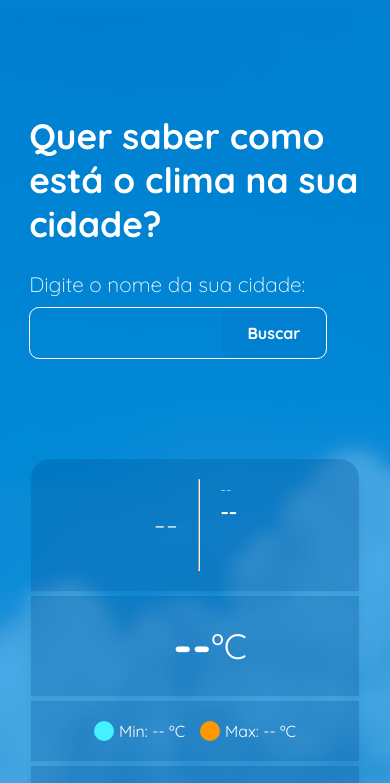
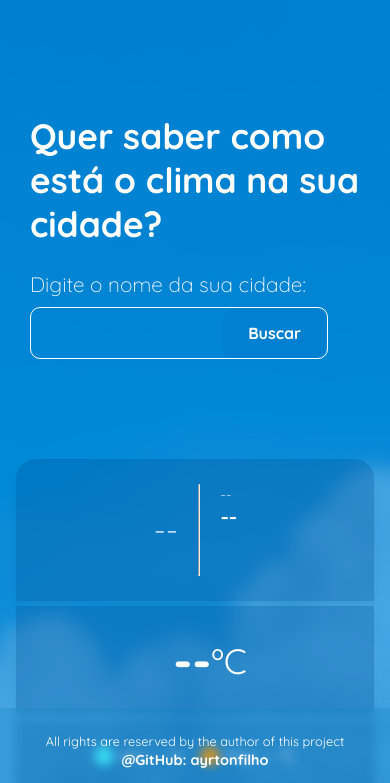
Before and after one commit to ayrtonfilho/weather.reports.io, a plain HTML site: page index.html in a window 390 px wide. Shown: the part 61-844 px from the top of the page. Drawn offline with Linux system fonts and the light colour scheme.

Commit message:
update media css

```diff
--- a/index.html
+++ b/index.html
@@ -110,6 +110,10 @@
 
             </div><!---->
 
+            <footer>
+                <p>All rights are reserved by the author of this project</p>
+                <span>@GitHub: ayrtonfilho</span>
+            </footer>
         </div><!---->
 
     </main>
--- a/src/css/main.css
+++ b/src/css/main.css
@@ -39,18 +39,18 @@ main.dark-mode header{
 
 main header{
     height: 75px;
-    background-color: #0180d2;
+    max-width: 1800px;
+    margin: 0 auto;
 }
 
-main header .logo-header{
+main header .logo-header {
     display: flex;
     align-items: center;
     height: 100%;
-    padding-left: 30px;
-    padding-right: 30px;
     max-width: 1800px;
     margin: 0 auto;
     position: relative;
+    padding-left: 30px;
 }
 
 main header .analitycs{
@@ -68,24 +68,25 @@ main header .logo-header img{
 
 main{
     height: 100%;
-    background-image: url("./../img/background.png");
-    background-size: cover;
+    background-image: url(./../img/background.png);
     background-position: center;
     background-color: #018de6;
     transition: 0.3s linear;
 }
+
 .content-main{
     height: calc(100% - 75px);
-    display: flex;
+    display: grid;
+    grid-template-columns: repeat(2, 50%);
     align-items: center;
     max-width: 1800px;
+    padding-left: 30px;
     margin: 0 auto;
 }
+
 .content-main .content-left{
     height: min-content;
-    width: 50%;
     margin: auto 0;
-    padding-left: 30px;
     padding-right: 30px;
 }
 
@@ -94,7 +95,6 @@ main{
     font-family: 'QS Bold';
     margin-bottom: 25px;
 }
-
 
 .content-left .input-city{
     margin-top: 10px;
@@ -105,7 +105,6 @@ main{
     font-size: 1.3rem;
     font-family: 'QS Light';
 }
-
 
 .content-left .form-city input[type="text"]{
     background-color: transparent;
@@ -166,7 +165,6 @@ main{
 
 
 .content-right{
-    width: 50%;
     align-items: center;
     display: flex;
     flex-direction: column;
@@ -204,8 +202,6 @@ main{
     font-family: 'QS Light';
 }
 
-/* .content-right .temp-min-max{}
-.content-right .temperature{} */
 
 .content-right .back-effect{
     background-color: #0050954a;
@@ -286,6 +282,30 @@ main{
     align-items: center;
 }
 
+footer{
+    position: fixed;
+    text-align: center;
+    width: 100%;
+    bottom: -1px;
+    background-color: #1380c33e;
+    backdrop-filter: blur(5px);
+    -webkit-backdrop-filter: blur(5px);
+    padding: 15px 0;
+}
+
+footer p{
+    font-size: 0.8rem;
+    margin-top: 10px;
+}
+
+footer span{
+    font-size: 0.9rem;
+    color: #fff;
+    font-family: 'QS Bold';
+    border-radius: 5px;
+}
+
+
 @media (max-width: 992px) {
     html, body{
         height: max-content;
@@ -295,7 +315,9 @@ main{
         background-position: center;
     }
     .content-main{
-        flex-direction: column;
+        grid-template-columns: repeat(1, 100%);
+        padding: 0;
+        justify-items: center;
     }
     .content-main .content-left,
     .content-main .content-right{
@@ -327,6 +349,12 @@ main{
         width: 50%;
     }
 
+    .content-main .content-left{
+        padding-left: 30px;
+        margin: 0 auto;
+        max-width: 420px;
+    }
+
     .content-main .content-right {
         padding-bottom: 50px;
     }
@@ -336,7 +364,8 @@ main{
     }
 
     .content-right .back-effect {
-        padding: 20px 15px;
+        width: 100%;
+        max-width: 400px;
     }
     .content-right .props-place {
         font-size: 0.8rem;
```
